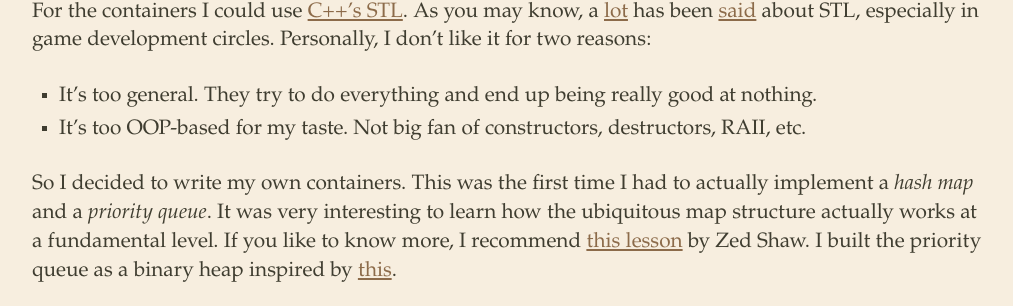
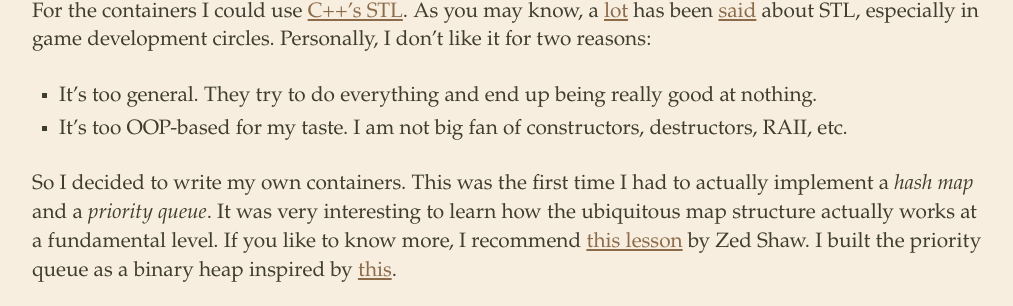
Before and after one commit to chopmo/rasmusrn.github.io, a Jekyll site: the page built from _posts/2015-05-10-pathfinding.markdown, in a window 1280 px wide and 900 px high, scrolled down 1724 px. Shown: the part 141-447 px from the top of the window, without its empty margins (133-1146 px from the left). Built offline with Jekyll 4.4.1, drawn with Linux system fonts in a browser that asks for light colours.

```diff
--- a/_posts/2015-05-10-pathfinding.markdown
+++ b/_posts/2015-05-10-pathfinding.markdown
@@ -27,7 +27,7 @@ A* does a lot of book-keeping. While it searches the map it is continously stori
 For the containers I could use [C++'s STL](http://en.wikipedia.org/wiki/Standard_Template_Library). As you may know, a [lot](http://gamedev.stackexchange.com/questions/268/stl-for-games-yea-or-nay) has been [said](http://simonask.tumblr.com/post/59763277483/why-stl-isnt-great-for-game-development) about STL, especially in game development circles. Personally, I don't like it for two reasons:
 
 * It's too general. They try to do everything and end up being really good at nothing.
-* It's too OOP-based for my taste. Not big fan of constructors, destructors, RAII, etc.
+* It's too OOP-based for my taste. I am not big fan of constructors, destructors, RAII, etc.
 
 So I decided to write my own containers. This was the first time I had to actually implement a *hash map* and a *priority queue*. It was very interesting to learn how the ubiquitous map structure actually works at a fundamental level. If you like to know more, I recommend [this lesson](http://c.learncodethehardway.org/book/ex37.html) by Zed Shaw. I built the priority queue as a binary heap inspired by [this](http://stackoverflow.com/questions/17009056/how-to-implement-ologn-decrease-key-operation-for-min-heap-based-priority-queu).
 
```
